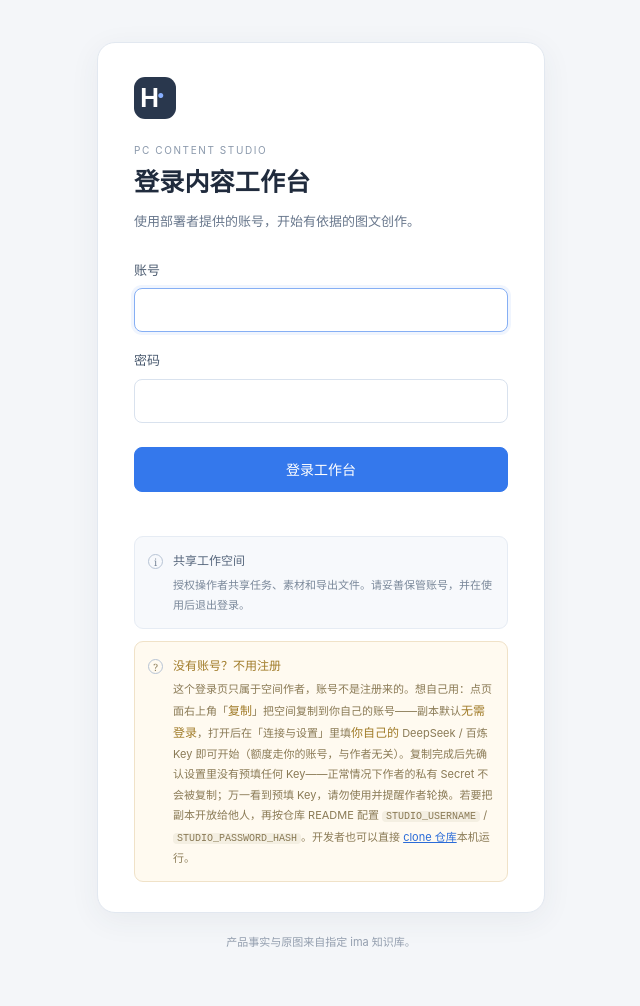
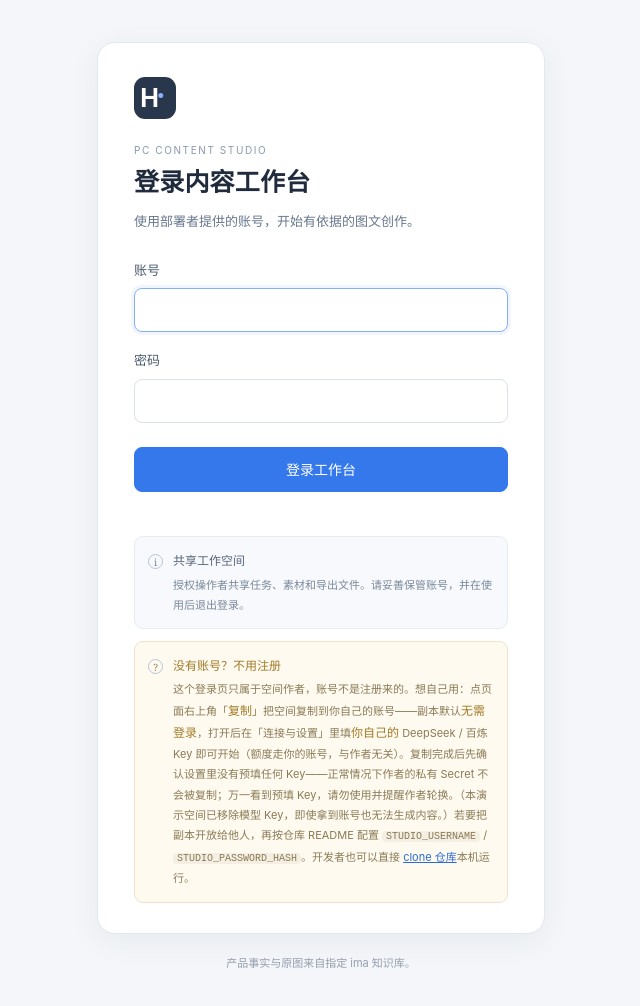
Before and after one commit to 15107196197-design/huawei-pc-workbench, a plain HTML site: page static/login.html in a window 1280 px wide. Shown: the whole page, without its empty margins (319-959 px from the left). Drawn offline with Linux system fonts and the light colour scheme.

Commit message:
演示空间已移除模型 Key：同步登录页与 README 表述

```diff
--- a/static/login.html
+++ b/static/login.html
@@ -31,7 +31,7 @@
       </div>
       <div class="visitor-note" role="note">
         <span class="note-symbol" aria-hidden="true">?</span>
-        <p><strong class="note-title">没有账号？不用注册</strong>这个登录页只属于空间作者，账号不是注册来的。想自己用：点页面右上角「<strong>复制</strong>」把空间复制到你自己的账号——副本默认<strong>无需登录</strong>，打开后在「连接与设置」里填<strong>你自己的</strong> DeepSeek / 百炼 Key 即可开始（额度走你的账号，与作者无关）。复制完成后先确认设置里没有预填任何 Key——正常情况下作者的私有 Secret 不会被复制；万一看到预填 Key，请勿使用并提醒作者轮换。若要把副本开放给他人，再按仓库 README 配置 <code>STUDIO_USERNAME</code> / <code>STUDIO_PASSWORD_HASH</code>。开发者也可以直接 <a href="https://github.com/15107196197-design/huawei-pc-workbench" target="_blank" rel="noopener">clone 仓库</a>本机运行。</p>
+        <p><strong class="note-title">没有账号？不用注册</strong>这个登录页只属于空间作者，账号不是注册来的。想自己用：点页面右上角「<strong>复制</strong>」把空间复制到你自己的账号——副本默认<strong>无需登录</strong>，打开后在「连接与设置」里填<strong>你自己的</strong> DeepSeek / 百炼 Key 即可开始（额度走你的账号，与作者无关）。复制完成后先确认设置里没有预填任何 Key——正常情况下作者的私有 Secret 不会被复制；万一看到预填 Key，请勿使用并提醒作者轮换。（本演示空间已移除模型 Key，即使拿到账号也无法生成内容。）若要把副本开放给他人，再按仓库 README 配置 <code>STUDIO_USERNAME</code> / <code>STUDIO_PASSWORD_HASH</code>。开发者也可以直接 <a href="https://github.com/15107196197-design/huawei-pc-workbench" target="_blank" rel="noopener">clone 仓库</a>本机运行。</p>
       </div>
       <noscript><p class="error">请启用浏览器 JavaScript 后登录。</p></noscript>
     </section>
```
